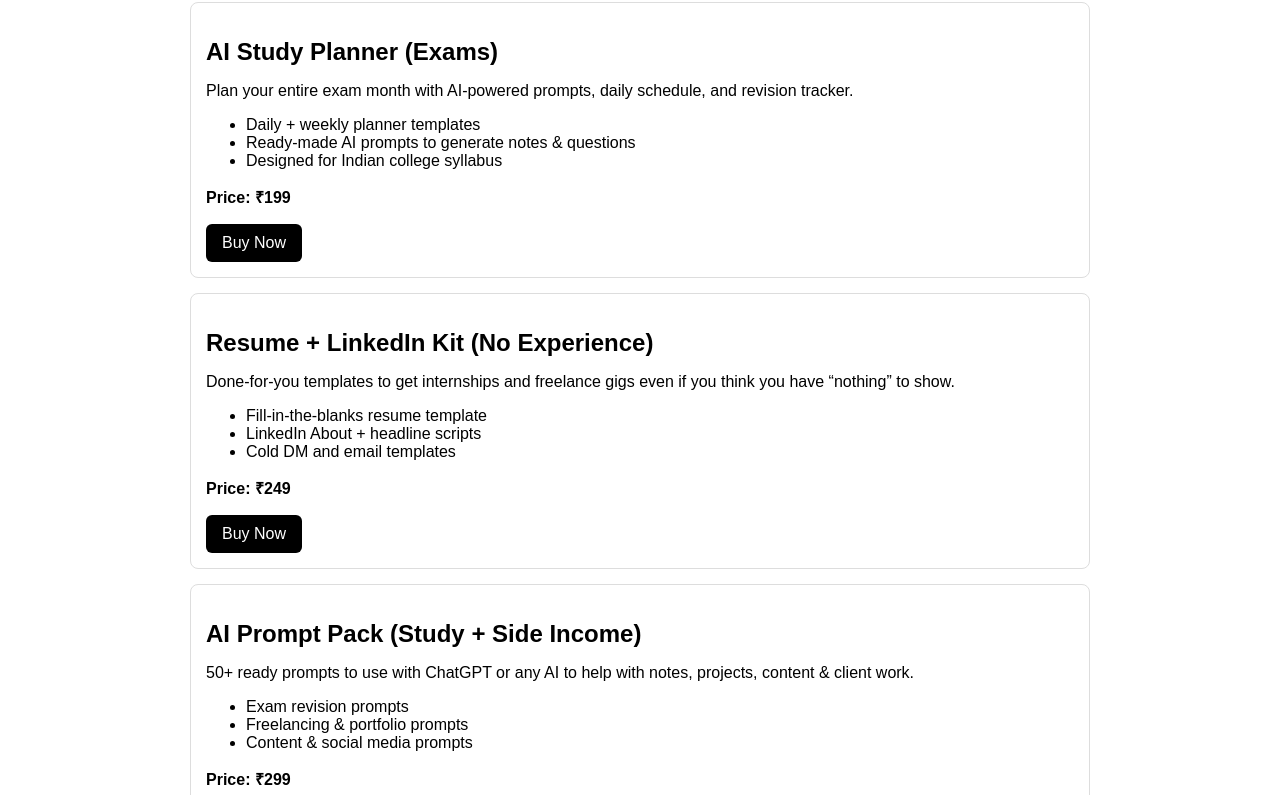
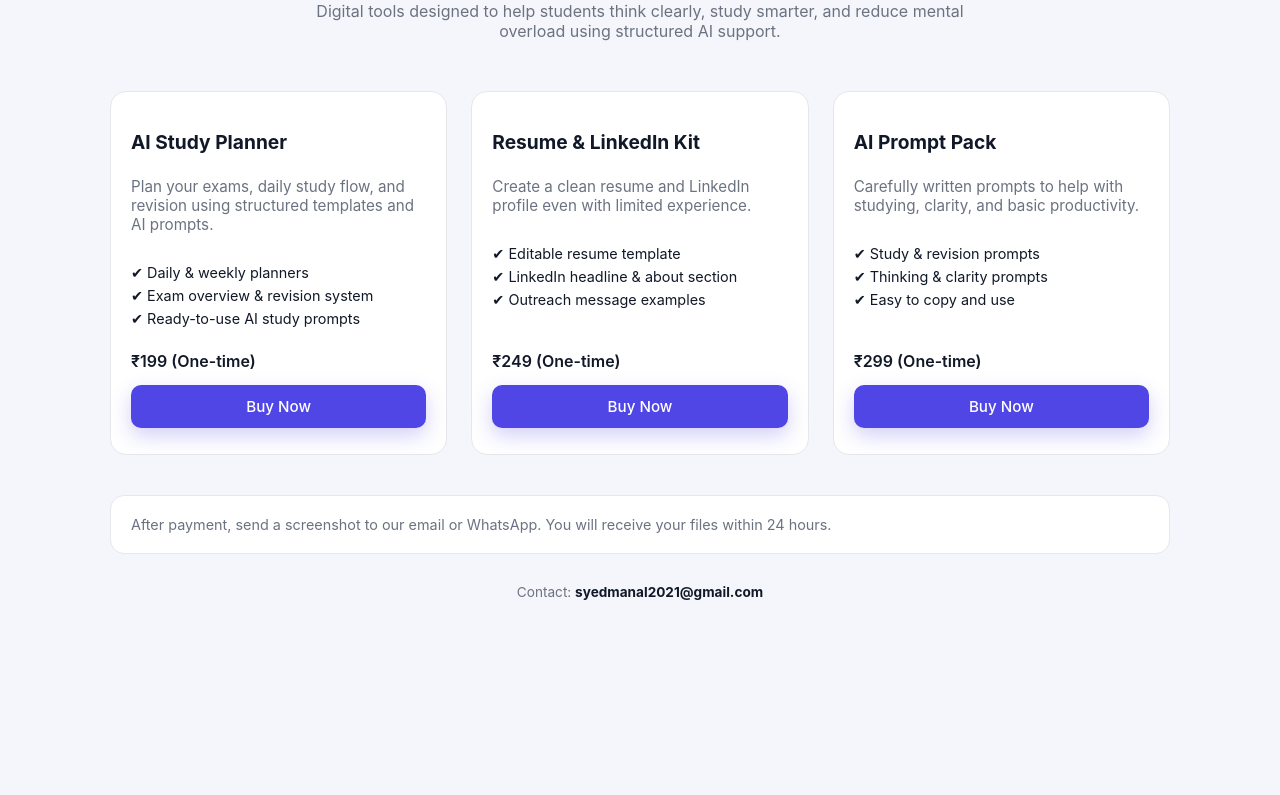
Before and after one commit to syedmanal2021-m/student-ai-toolkit, a plain HTML site: page index.html in a window 1280 px wide. Shown: the part 160-955 px from the top of the page. After the commit the page ends 820 px from the top, so only its background shows below. Drawn offline with Linux system fonts and the light colour scheme.

Commit message:
Update index.html

```diff
--- a/index.html
+++ b/index.html
@@ -1,63 +1,220 @@
 <!DOCTYPE html>
 <html lang="en">
 <head>
-  <meta charset="UTF-8">
+  <meta charset="UTF-8" />
   <title>Student AI Toolkit</title>
-  <meta name="viewport" content="width=device-width, initial-scale=1">
+  <meta name="viewport" content="width=device-width, initial-scale=1" />
+
   <style>
-    body { font-family: Arial, sans-serif; max-width: 900px; margin: 0 auto; padding: 20px; }
-    h1, h2 { margin-bottom: 5px; }
-    .product { border: 1px solid #ddd; padding: 15px; margin: 15px 0; border-radius: 8px; }
-    .btn { display: inline-block; padding: 10px 16px; text-decoration: none; border-radius: 6px; }
-    .btn-primary { background: black; color: white; }
-    .badge { font-size: 12px; padding: 3px 6px; border-radius: 4px; background: #eee; }
+    :root {
+      --bg-main: #f4f6fb;
+      --card-bg: #ffffff;
+      --primary: #4f46e5;
+      --primary-soft: #eef2ff;
+      --text-main: #111827;
+      --text-muted: #6b7280;
+      --border-soft: #e5e7eb;
+    }
+
+    * {
+      box-sizing: border-box;
+    }
+
+    body {
+      margin: 0;
+      font-family: -apple-system, BlinkMacSystemFont, "Segoe UI", Roboto, sans-serif;
+      background: var(--bg-main);
+      color: var(--text-main);
+    }
+
+    .page {
+      max-width: 1100px;
+      margin: 0 auto;
+      padding: 40px 20px 60px;
+    }
+
+    header {
+      text-align: center;
+      margin-bottom: 50px;
+    }
+
+    header h1 {
+      font-size: 2.2rem;
+      margin-bottom: 12px;
+    }
+
+    header p {
+      font-size: 1rem;
+      color: var(--text-muted);
+      max-width: 700px;
+      margin: 0 auto;
+    }
+
+    .badge {
+      display: inline-block;
+      background: var(--primary-soft);
+      color: var(--primary);
+      padding: 6px 14px;
+      border-radius: 999px;
+      font-size: 0.75rem;
+      margin-bottom: 16px;
+      font-weight: 500;
+    }
+
+    .products {
+      display: grid;
+      grid-template-columns: repeat(auto-fit, minmax(280px, 1fr));
+      gap: 24px;
+      margin-bottom: 40px;
+    }
+
+    .product {
+      background: var(--card-bg);
+      border-radius: 16px;
+      padding: 22px 20px 26px;
+      border: 1px solid var(--border-soft);
+      display: flex;
+      flex-direction: column;
+    }
+
+    .product h2 {
+      font-size: 1.2rem;
+      margin-bottom: 8px;
+    }
+
+    .product p {
+      font-size: 0.95rem;
+      color: var(--text-muted);
+      margin-bottom: 14px;
+    }
+
+    .product ul {
+      list-style: none;
+      padding-left: 0;
+      margin-bottom: 18px;
+    }
+
+    .product ul li {
+      font-size: 0.9rem;
+      margin-bottom: 6px;
+      color: var(--text-main);
+    }
+
+    .price {
+      font-weight: 600;
+      margin-top: auto;
+      margin-bottom: 14px;
+      font-size: 1rem;
+    }
+
+    .btn {
+      display: inline-block;
+      text-align: center;
+      background: var(--primary);
+      color: #ffffff;
+      text-decoration: none;
+      padding: 12px 16px;
+      border-radius: 10px;
+      font-size: 0.95rem;
+      font-weight: 500;
+      transition: transform 0.1s ease, box-shadow 0.1s ease;
+      box-shadow: 0 8px 20px rgba(79, 70, 229, 0.25);
+    }
+
+    .btn:hover {
+      transform: translateY(-1px);
+      box-shadow: 0 12px 26px rgba(79, 70, 229, 0.35);
+    }
+
+    .info {
+      background: #ffffff;
+      border: 1px solid var(--border-soft);
+      border-radius: 14px;
+      padding: 20px;
+      margin-bottom: 30px;
+      font-size: 0.9rem;
+      color: var(--text-muted);
+    }
+
+    footer {
+      text-align: center;
+      font-size: 0.85rem;
+      color: var(--text-muted);
+    }
+
+    footer strong {
+      color: var(--text-main);
+    }
   </style>
 </head>
+
 <body>
+  <div class="page">
+
+    <header>
+      <span class="badge">Simple • Calm • Useful</span>
       <h1>Student AI Toolkit</h1>
-  <p>Digital tools for Indian college students to <strong>study smarter</strong> and <strong>start earning</strong>.</p>
-  <p><span class="badge">100% digital · No refunds on downloaded files</span></p>
+      <p>
+        Digital tools designed to help students think clearly, study smarter,
+        and reduce mental overload using structured AI support.
+      </p>
+    </header>
+
+    <section class="products">
 
       <div class="product">
-    <h2>AI Study Planner (Exams)</h2>
-    <p>Plan your entire exam month with AI-powered prompts, daily schedule, and revision tracker.</p>
+        <h2>AI Study Planner</h2>
+        <p>Plan your exams, daily study flow, and revision using structured templates and AI prompts.</p>
         <ul>
-      <li>Daily + weekly planner templates</li>
-      <li>Ready-made AI prompts to generate notes & questions</li>
-      <li>Designed for Indian college syllabus</li>
+          <li>✔ Daily & weekly planners</li>
+          <li>✔ Exam overview & revision system</li>
+          <li>✔ Ready-to-use AI study prompts</li>
         </ul>
-    <p><strong>Price: ₹199</strong></p>
-    <a class="btn btn-primary" href="upi://pay?pa=syedmanal2021@oksbi&pn=StudentAIToolkit&am=199&cu=INR" target="_blank">Buy Now</a>
+        <div class="price">₹199 (One-time)</div>
+        <a class="btn"
+           href="upi://pay?pa=syedmanal@oksbi&pn=StudentAIToolkit&am=199&cu=INR"
+           target="_blank">Buy Now</a>
       </div>
 
       <div class="product">
-    <h2>Resume + LinkedIn Kit (No Experience)</h2>
-    <p>Done-for-you templates to get internships and freelance gigs even if you think you have “nothing” to show.</p>
+        <h2>Resume & LinkedIn Kit</h2>
+        <p>Create a clean resume and LinkedIn profile even with limited experience.</p>
         <ul>
-      <li>Fill-in-the-blanks resume template</li>
-      <li>LinkedIn About + headline scripts</li>
-      <li>Cold DM and email templates</li>
+          <li>✔ Editable resume template</li>
+          <li>✔ LinkedIn headline & about section</li>
+          <li>✔ Outreach message examples</li>
         </ul>
-    <p><strong>Price: ₹249</strong></p>
-    <a class="btn btn-primary" href="upi://pay?pa=syedmanal2021@oksbi&pn=StudentAIToolkit&am=249&cu=INR" target="_blank">Buy Now</a>
+        <div class="price">₹249 (One-time)</div>
+        <a class="btn"
+           href="upi://pay?pa=syedmanal@oksbi&pn=StudentAIToolkit&am=249&cu=INR"
+           target="_blank">Buy Now</a>
       </div>
 
       <div class="product">
-    <h2>AI Prompt Pack (Study + Side Income)</h2>
-    <p>50+ ready prompts to use with ChatGPT or any AI to help with notes, projects, content & client work.</p>
+        <h2>AI Prompt Pack</h2>
+        <p>Carefully written prompts to help with studying, clarity, and basic productivity.</p>
         <ul>
-      <li>Exam revision prompts</li>
-      <li>Freelancing & portfolio prompts</li>
-      <li>Content & social media prompts</li>
+          <li>✔ Study & revision prompts</li>
+          <li>✔ Thinking & clarity prompts</li>
+          <li>✔ Easy to copy and use</li>
         </ul>
-    <p><strong>Price: ₹299</strong></p>
-    <a class="btn btn-primary" href="upi://pay?pa=syedmanal2021@oksbi&pn=StudentAIToolkit&am=299&cu=INR" target="_blank">Buy Now</a>
+        <div class="price">₹299 (One-time)</div>
+        <a class="btn"
+           href="upi://pay?pa=syedmanal@oksbi&pn=StudentAIToolkit&am=299&cu=INR"
+           target="_blank">Buy Now</a>
       </div>
 
-  <hr>
-  <p>After payment, you will receive the files by email or Telegram within 24 hours.</p>
-  <p>Contact: <strong>syedmanal2021@gmail.com</strong>
-<p><strong>After payment, send a screenshot to our email or Telegram. You will receive your files within 24 hours.</strong></p>
+    </section>
 
+    <div class="info">
+      After payment, send a screenshot to our email or WhatsApp.
+      You will receive your files within 24 hours.
+    </div>
+
+    <footer>
+      Contact: <strong>syedmanal2021@gmail.com</strong>
+    </footer>
+
+  </div>
 </body>
 </html>
```
Lines whose indentation alone changed are shown as unchanged.
